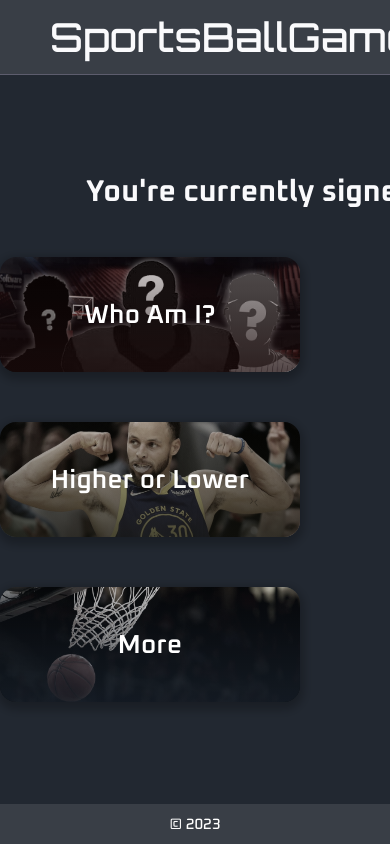
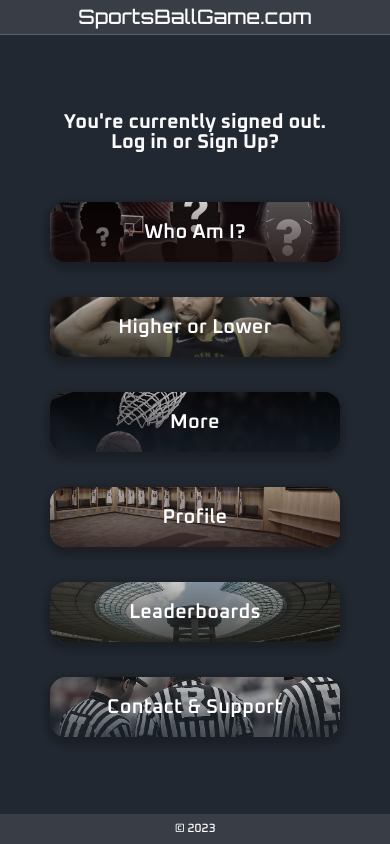
Before and after one commit to jdh58/sportsballgame, a React (Vite) app in the folder frontend/: page /leaderboard/1 in a window 390 px wide. Built offline with nearby package versions, Linux system fonts and the light colour scheme.

Commit message:
Add a bunch of responsive styling

```diff
--- a/frontend/src/styles/Button.css
+++ b/frontend/src/styles/Button.css
@@ -94,6 +94,11 @@
   transform: translateY(2px);
 }
 
+.buttonIcon {
+  width: 100%;
+  height: 100%;
+}
+
 @media (max-width: 1800px) {
   .button.small {
     width: 150px;
@@ -102,6 +107,42 @@
 
   .button.small > p.label {
     font-size: 2rem;
+  }
+}
+
+@media (max-width: 1250px) {
+  .button.default {
+    width: 150px;
+    height: 55px;
+    box-shadow: var(--small-button-shadow);
+    display: flex;
+    align-items: center;
+  }
+
+  .button.default:hover {
+    box-shadow: var(--small-button-shadow-hover);
+    transform: translateY(-2px);
+  }
+  .button.default:active {
+    box-shadow: 0px 0px 0px 0.25px #fff;
+    transform: translateY(2px);
+  }
+
+  .button.default p {
+    font-size: 2rem;
+  }
+
+  .button.default .buttonIconContainer {
+    width: 25px;
+    height: 25px;
+  }
+
+  .button.small {
+    width: 135px;
+    height: 40px;
+  }
+  .button.small > p.label {
+    font-size: 1.75rem;
   }
 }
 
--- a/frontend/src/styles/Footer.css
+++ b/frontend/src/styles/Footer.css
@@ -27,3 +27,14 @@ footer.footer > p.copyright {
     font-weight: 500;
   }
 }
+
+@media (max-width: 675px) {
+  footer.footer {
+    height: 30px;
+  }
+
+  footer.footer > p.copyright {
+    font-size: 1.2rem;
+    font-weight: 500;
+  }
+}
--- a/frontend/src/styles/GuessField.css
+++ b/frontend/src/styles/GuessField.css
@@ -92,3 +92,18 @@
     font-size: 2rem;
   }
 }
+
+@media (max-width: 1250px) {
+  .guessField {
+    padding: 5px 16px;
+  }
+
+  .guessField > input {
+    font-size: 1.75rem;
+  }
+
+  .guessField > .searchIconContainer {
+    height: 30px;
+    width: 30px;
+  }
+}
--- a/frontend/src/styles/Header.css
+++ b/frontend/src/styles/Header.css
@@ -46,6 +46,7 @@ header.header > .profileIndicator {
   display: flex;
   align-items: center;
   justify-self: flex-end;
+  height: 100%;
   gap: 10px;
 }
 
@@ -94,3 +95,55 @@ header.header > .profileIndicator {
     font-size: 2.2rem;
   }
 }
+
+@media (max-width: 1250px) {
+  header.header {
+    height: 50px;
+    padding: 0 35px;
+  }
+  header > .logo {
+    font-size: 3rem;
+  }
+  .signInButtonContainer > a {
+    font-size: 2rem;
+  }
+
+  header.header > .profileIndicator {
+    position: relative;
+    display: flex;
+    align-items: center;
+    justify-self: flex-end;
+    gap: 5px;
+  }
+
+  .profileIndicator > .dropdownContainer {
+    width: 20px;
+    height: 20px;
+  }
+}
+
+@media (max-width: 675px) {
+  header > .logo {
+    font-size: 2.5rem;
+  }
+  .signInButtonContainer {
+    display: none;
+  }
+  .header.header > .profileIndicator {
+    display: none;
+  }
+  .header.header > .mobileMenuIcon {
+    display: flex;
+  }
+}
+
+@media (max-width: 575px) {
+  header.header {
+    height: 35px;
+    padding: 0 35px;
+  }
+
+  header > .logo {
+    font-size: 2rem;
+  }
+}
--- a/frontend/src/styles/HomePage.css
+++ b/frontend/src/styles/HomePage.css
@@ -72,3 +72,73 @@
     gap: 50px;
   }
 }
+
+@media (max-width: 1250px) {
+  .homePage .welcome {
+    font-size: 2.5rem;
+  }
+  .homePage .mainContainer {
+    padding: 25px 0;
+  }
+  .homePage .optionsContainer {
+    gap: 175px;
+  }
+  .homePage .optionsContainer .left,
+  .homePage .optionsContainer .right {
+    display: flex;
+    flex-direction: column;
+    gap: 35px;
+  }
+}
+
+@media (max-width: 1000px) {
+  .homePage .welcome {
+    font-size: 2.5rem;
+  }
+  .homePage .mainContainer {
+    padding: 25px 0;
+  }
+  .homePage .optionsContainer {
+    gap: 175px;
+  }
+  .homePage .optionsContainer .left,
+  .homePage .optionsContainer .right {
+    display: flex;
+    flex-direction: column;
+    gap: 35px;
+  }
+}
+
+@media (max-width: 675px) {
+  .homePage .welcome {
+    font-size: 2.5rem;
+  }
+  .homePage .mainContainer {
+    padding: 25px 0;
+  }
+  .homePage .optionsContainer {
+    gap: 50px;
+  }
+  .homePage .optionsContainer .left,
+  .homePage .optionsContainer .right {
+    display: flex;
+    flex-direction: column;
+    gap: 35px;
+  }
+}
+
+@media (max-width: 575px) {
+  .homePage {
+    padding: 25px 0;
+  }
+  .homePage .welcome {
+    font-size: 2rem;
+    text-align: center;
+    padding: 0 50px;
+  }
+  .homePage .optionsContainer {
+    padding: 0px 50px;
+    gap: 35px;
+    flex-direction: column;
+  }
+}
--- a/frontend/src/styles/OptionsPage.scss
+++ b/frontend/src/styles/OptionsPage.scss
@@ -145,3 +145,104 @@
     }
   }
 }
+
+@media (max-width: 1250px) {
+  .optionsPage > .mainContainer {
+    gap: 35px;
+  }
+  .optionsPage > .mainContainer > .optionContainer {
+    gap: 20px;
+  }
+  .optionsPage h2.title {
+    font-size: 3rem;
+  }
+  .optionsPage h2.title .separator {
+    width: 250px;
+  }
+  .optionsPage h3 {
+    font-size: 2.5rem;
+  }
+
+  .optionsPage .sportsContainer {
+    gap: 50px;
+  }
+
+  .page.optionsPage .sportsContainer .optionButton {
+    width: 100px;
+    height: 100px;
+  }
+  .page.optionsPage .sportsContainer .optionButton .optionPicContainer {
+    width: 60px;
+    height: 60px;
+  }
+
+  .page.optionsPage .difficultyContainer .optionButton {
+    width: 150px;
+    height: 90px;
+    gap: 7.5px;
+    padding: 0;
+  }
+
+  .page.optionsPage .roundContainer .optionButton {
+    width: 110px;
+    height: 100px;
+    gap: 7.5px;
+    padding: 0;
+  }
+
+  .optionButton > p {
+    font-size: 2rem;
+  }
+}
+
+@media (max-width: 825px) {
+  .optionsPage > .mainContainer {
+    width: 375px;
+  }
+
+  .optionsPage .sportsContainer {
+    gap: 25px;
+  }
+  .page.optionsPage .sportsContainer .optionButton .optionPicContainer {
+    display: none;
+  }
+  .page.optionsPage .sportsContainer .optionButton {
+    width: 80px;
+    height: 50px;
+    justify-content: center;
+  }
+
+  .page.optionsPage .difficultyContainer {
+    gap: 25px;
+  }
+
+  .page.optionsPage .difficultyContainer .optionButton {
+    width: 100px;
+    height: fit-content;
+    gap: 5px;
+    padding: 10px 5px;
+  }
+
+  .difficultyContainer .optionButton > p {
+    font-size: 1.5rem;
+  }
+
+  .page.optionsPage .roundContainer {
+    flex-wrap: wrap;
+    justify-content: center;
+    gap: 25px;
+  }
+
+  .page.optionsPage .roundContainer .optionButton {
+    width: 110px;
+    height: 50px;
+    padding: 0;
+  }
+  .page.optionsPage .roundContainer .optionButton.label {
+    flex-direction: row;
+  }
+
+  .roundContainer .optionButton > p {
+    font-size: 1.5rem;
+  }
+}
--- a/frontend/src/styles/ProfilePic.css
+++ b/frontend/src/styles/ProfilePic.css
@@ -10,3 +10,10 @@
   width: 100%;
   object-fit: cover;
 }
+
+@media (max-width: 1250px) {
+  .header .profilePicContainer {
+    width: 35px;
+    height: 35px;
+  }
+}
--- a/frontend/src/styles/TileButton.css
+++ b/frontend/src/styles/TileButton.css
@@ -102,3 +102,52 @@
     font-size: 2.6rem;
   }
 }
+
+@media (max-width: 1250px) {
+  .tileButton {
+    width: 250px;
+    height: 100px;
+  }
+
+  .tileButton > .label {
+    font-size: 2.25rem;
+  }
+}
+
+@media (max-width: 1000px) {
+  .tileButton {
+    width: 225px;
+    height: 90px;
+  }
+
+  .tileButton > .label {
+    font-size: 2rem;
+  }
+
+  .tileButtonContainer:disabled:after {
+    font-size: 1.25rem;
+  }
+
+  .tileButtonContainer:disabled:hover:after {
+    font-size: 1.25rem;
+    transform: translateY(20px);
+  }
+}
+
+@media (max-width: 575px) {
+  .tileButton {
+    width: 150px;
+    height: 60px;
+    width: 100%;
+  }
+
+  .tileButtonContainer {
+    display: flex;
+    align-items: center;
+    justify-content: center;
+  }
+
+  .tileButton > .label {
+    font-size: 2rem;
+  }
+}
--- a/frontend/src/styles/WhoAmI.css
+++ b/frontend/src/styles/WhoAmI.css
@@ -102,8 +102,8 @@
 .whoAmIPage .gameContainer .hintsContainer {
   display: flex;
   flex-direction: column;
-  justify-content: space-between;
-  padding: 120px 0;
+  justify-content: center;
+  gap: 75px;
   width: 100%;
 }
 
@@ -132,7 +132,7 @@
 }
 .whoAmIPage .hintsContainer > div > p.hint {
   font-size: 3.2rem;
-  font-weight: 700;
+  font-weight: 600;
 }
 
 .whoAmIPage .gameContainer .player {
@@ -160,6 +160,7 @@
   width: 100%;
   transition: 0.5s;
   transition-timing-function: ease-out;
+  user-select: none;
 }
 
 .whoAmIPage .player .silhouette.visible {
@@ -230,7 +231,6 @@
 
 @media (max-width: 1800px) {
   .whoAmIPage .gameContainer .hintsContainer {
-    padding: 50px;
     gap: 50px;
   }
   .whoAmIPage .hintsContainer > div > h3 {
@@ -348,3 +348,153 @@
     font-size: 3.5rem;
   }
 }
+
+@media (max-width: 1250px) {
+  .notifyContainer > div {
+    width: 200px;
+    height: 200px;
+  }
+  .notifyContainer > p {
+    font-size: 3.5rem;
+  }
+
+  .whoAmIPage .gameInfo .score {
+    font-size: 3.5rem;
+  }
+
+  .whoAmIPage .gameContainer .player .silhouetteContainer {
+    display: flex;
+    justify-content: center;
+    width: fit-content;
+  }
+
+  .whoAmIPage .gameContainer {
+    padding: 0 50px;
+  }
+
+  .whoAmIPage .gameContainer .hintsContainer {
+    padding: 15px 0;
+    gap: 35px;
+  }
+
+  .whoAmIPage .gameContainer .player > h4.playerName {
+    font-size: 3.5rem;
+  }
+
+  .whoAmIPage .hintsContainer > div > h3 {
+    font-size: 2.5rem;
+  }
+  .whoAmIPage .hintsContainer > div > p.hint {
+    font-size: 2rem;
+  }
+
+  .whoAmIPage .gameInfo {
+    gap: 5px;
+  }
+
+  .whoAmIPage .gameInfo .rounds .roundIndicator {
+    width: 7.5px;
+    height: 7.5px;
+  }
+}
+
+@media (max-width: 800px) {
+  .whoAmIPage .mainContainer {
+    width: 100%;
+    padding: 15px;
+    justify-content: center;
+    gap: 25px;
+  }
+  .whoAmIPage .inputs {
+    width: 100%;
+    flex-wrap: wrap;
+    align-items: center;
+    justify-content: center;
+  }
+
+  .whoAmIPage .inputs .guessFieldContainer {
+    width: 100%;
+  }
+  .whoAmIPage .inputs .guessField {
+    width: 100%;
+  }
+
+  .whoAmIPage .gameContainer {
+    width: 100%;
+    padding: 0;
+    flex-direction: column;
+    justify-content: space-between;
+    flex-grow: 1;
+  }
+
+  .whoAmIPage .gameContainer .player {
+    width: 100%;
+    gap: 15px;
+  }
+
+  .whoAmIPage .gameContainer .player > h2.title {
+    font-size: 2.5rem;
+  }
+
+  .whoAmIPage .gameContainer .player .silhouetteContainer {
+    display: flex;
+    justify-content: center;
+    width: 75%;
+    max-width: 350px;
+  }
+
+  .whoAmIPage .gameContainer .player .silhouetteContainer .silhouette {
+    width: 100%;
+  }
+
+  .whoAmIPage .gameContainer .player > h4.playerName {
+    font-size: 2.25rem;
+  }
+
+  .whoAmIPage .gameContainer .hintsContainer {
+    gap: 15px;
+    padding: 0px;
+    justify-content: center;
+  }
+
+  .whoAmIPage .hintsContainer > div {
+    align-items: center;
+    text-align: center;
+  }
+  .whoAmIPage .hintsContainer > div > h3 {
+    font-size: 2rem;
+  }
+  .whoAmIPage .hintsContainer > div > p.hint {
+    font-size: 1.6rem;
+  }
+
+  .whoAmIPage .gameInfo {
+    margin-top: auto;
+  }
+  .whoAmIPage .gameInfo .score {
+    font-size: 2.5rem;
+  }
+
+  .notifyContainer {
+    height: 100%;
+    justify-content: center;
+    gap: 20px;
+  }
+  .notifyContainer.correct > div {
+    border-width: 5px;
+  }
+  .notifyContainer.incorrect > div {
+    border-width: 5px;
+  }
+  .notifyContainer > div {
+    width: 100px;
+    height: 100px;
+  }
+  .notifyContainer > p {
+    font-size: 2.5rem;
+  }
+
+  .whoAmIPage .gameInfo .rounds {
+    width: 80vw;
+  }
+}
--- a/frontend/src/styles/index.css
+++ b/frontend/src/styles/index.css
@@ -279,18 +279,26 @@ html {
   /* font-size: 7.5px; */
 }
 
+html {
+}
+
 body {
-  min-height: 100vh;
+  min-height: 100%;
   height: 100%;
+  max-width: fit-content;
   overflow: auto;
+  overscroll-behavior: none;
 }
 
 #root {
   display: flex;
   flex-direction: column;
-  min-height: 100vh;
+  min-height: 100%;
   height: 100%;
   background-color: var(--background-primary);
+}
+
+@media (max-width: 875px) {
 }
 
 .page {
```
